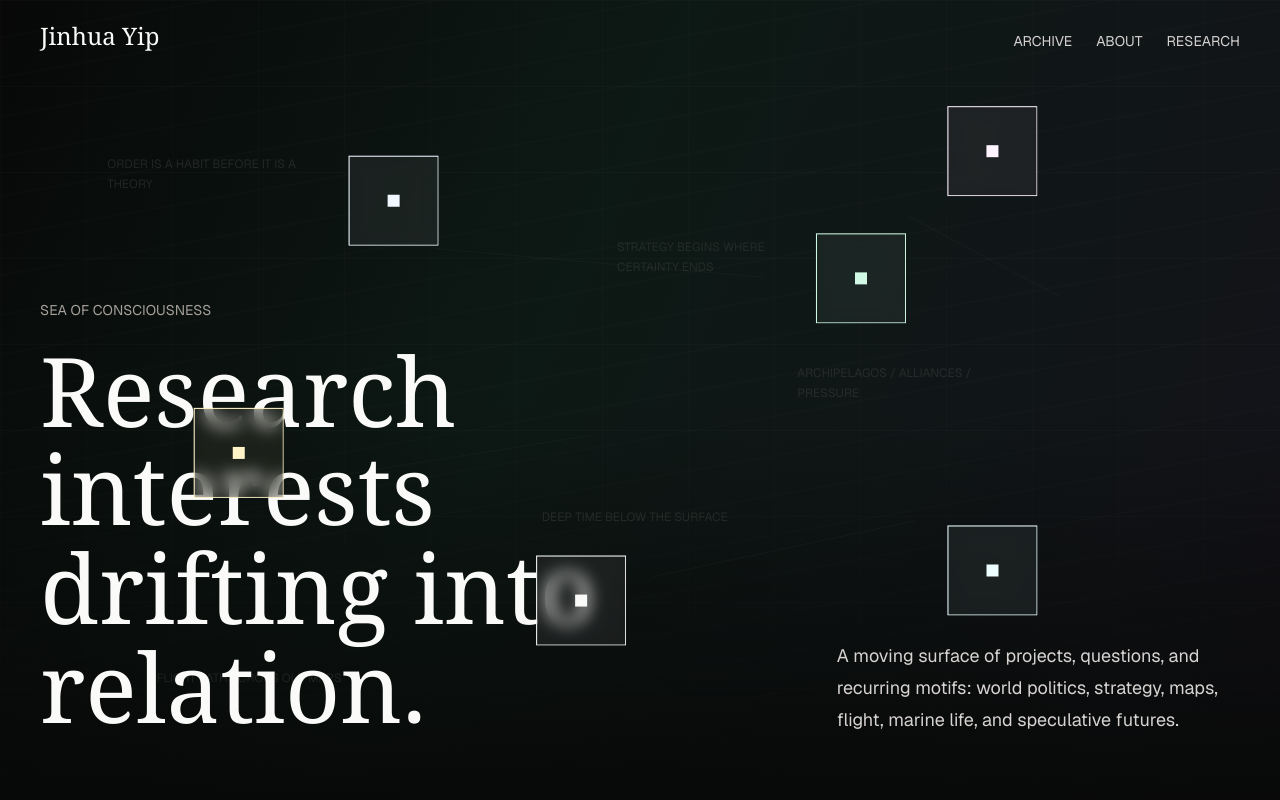
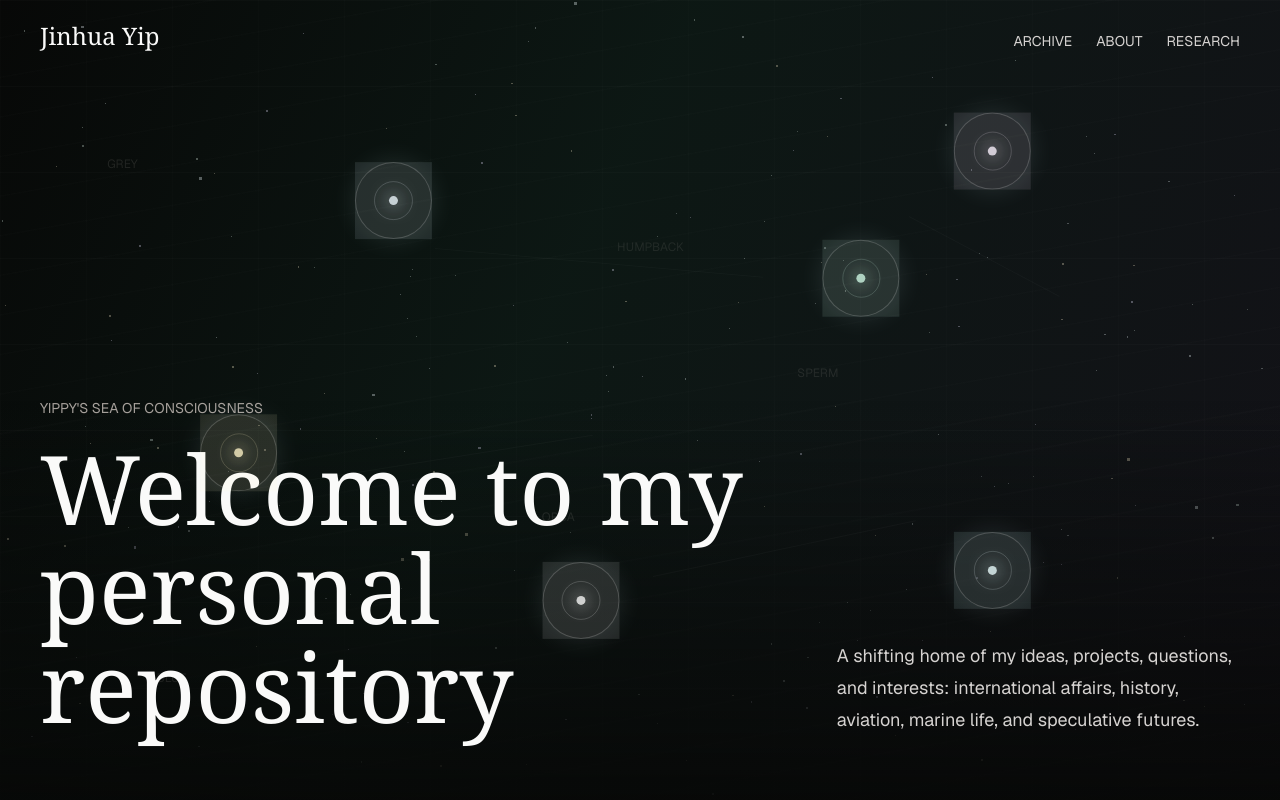
Before and after one commit to yippy141/Jinhua-portfolio, a Next.js app: page / in a window 1280 px wide. Built offline with nearby package versions, Linux system fonts and the light colour scheme.

Commit message:
Update node UI and refine homepage copy

```diff
--- a/app/page.tsx
+++ b/app/page.tsx
@@ -2,6 +2,7 @@
 
 import Link from "next/link";
 import { motion, useReducedMotion } from "motion/react";
+import dynamic from "next/dynamic";
 import { useState } from "react";
 
 type SeaNode = {
@@ -26,7 +27,7 @@ const nodes: SeaNode[] = [
   {
     id: "ir-worldview",
     label: "IR Worldview",
-    note: "Seven dimensions for reading world politics",
+    note: "map your worldview and how you understand international relations",
     href: "/projects/ir-worldview-inventory",
     top: "58%",
     left: "18%",
@@ -37,7 +38,7 @@ const nodes: SeaNode[] = [
   {
     id: "psii",
     label: "PSII",
-    note: "A research system still taking shape",
+    note: "an index that maps the degree of private sector influence in foreign policy",
     href: "/projects/psii",
     top: "34%",
     left: "68%",
@@ -47,8 +48,8 @@ const nodes: SeaNode[] = [
   },
   {
     id: "whales",
-    label: "Whales & Marine Life",
-    note: "Scale, sentience, ecology, the deep",
+    label: "Cetaceans",
+    note: "My favorite animals :)",
     top: "72%",
     left: "78%",
     drift: [-18, -18],
@@ -57,8 +58,8 @@ const nodes: SeaNode[] = [
   },
   {
     id: "aviation",
-    label: "Aviation & Flight Paths",
-    note: "Routes, altitude, risk, horizon",
+    label: "Transportation",
+    note: "planes, trains, and things that go boom",
     top: "24%",
     left: "30%",
     drift: [22, 20],
@@ -67,8 +68,8 @@ const nodes: SeaNode[] = [
   },
   {
     id: "cartography",
-    label: "Cartography",
-    note: "Maps as argument, memory, and power",
+    label: "Geography",
+    note: "atlases are my favorite books",
     top: "76%",
     left: "45%",
     drift: [14, -22],
@@ -77,8 +78,8 @@ const nodes: SeaNode[] = [
   },
   {
     id: "sci-fi-strategy",
-    label: "Sci-Fi/Strategy",
-    note: "Speculation as a way to test futures",
+    label: "Sci-Fi & Strategy",
+    note: "RTS, lore, and sci-fi",
     top: "18%",
     left: "78%",
     drift: [-20, 24],
@@ -89,31 +90,31 @@ const nodes: SeaNode[] = [
 
 const fragments = [
   {
-    text: "order is a habit before it is a theory",
+    text: "Grey",
     top: "20%",
     left: "8%",
     duration: 46,
   },
   {
-    text: "archipelagos / alliances / pressure",
+    text: "Sperm",
     top: "46%",
     left: "62%",
     duration: 52,
   },
   {
-    text: "flight paths cross old maps",
+    text: "Blue",
     top: "84%",
     left: "12%",
     duration: 58,
   },
   {
-    text: "deep time below the surface",
+    text: "Orca",
     top: "64%",
     left: "42%",
     duration: 50,
   },
   {
-    text: "strategy begins where certainty ends",
+    text: "Humpback",
     top: "30%",
     left: "48%",
     duration: 62,
@@ -127,6 +128,19 @@ const signalLines = [
   "left-[71%] top-[27%] w-[14%] rotate-[28deg]",
 ];
 
+const SeaConsciousnessScene = dynamic(
+  () =>
+    import("@/components/sea-consciousness-scene").then(
+      (module) => module.SeaConsciousnessScene,
+    ),
+  {
+    loading: () => null,
+    ssr: false,
+  },
+);
+
+const ENABLE_3D_SCENE = true;
+
 export default function Home() {
   const shouldReduceMotion = useReducedMotion();
   const [activeNode, setActiveNode] = useState<string | null>(null);
@@ -136,10 +150,13 @@ export default function Home() {
       id="main"
       className="relative isolate min-h-screen overflow-hidden bg-[#070807] text-stone-50"
     >
-      <div className="absolute inset-0 bg-[linear-gradient(115deg,rgba(7,8,7,1)_0%,rgba(13,25,21,1)_42%,rgba(20,18,25,1)_100%)]" />
-      <div className="absolute inset-0 opacity-40 [background-image:linear-gradient(rgba(250,250,248,0.055)_1px,transparent_1px),linear-gradient(90deg,rgba(250,250,248,0.035)_1px,transparent_1px)] [background-size:86px_86px]" />
-      <div className="absolute inset-0 opacity-30 [background-image:repeating-linear-gradient(170deg,transparent_0,transparent_36px,rgba(231,229,228,0.05)_37px,transparent_39px)]" />
-      <div className="absolute inset-x-0 bottom-0 h-1/2 bg-[linear-gradient(0deg,rgba(7,8,7,0.92)_0%,rgba(7,8,7,0)_100%)]" />
+      {ENABLE_3D_SCENE ? (
+        <SeaConsciousnessScene reduceMotion={Boolean(shouldReduceMotion)} />
+      ) : null}
+      <div className="pointer-events-none absolute inset-0 z-[-50] bg-[linear-gradient(115deg,rgba(7,8,7,1)_0%,rgba(13,25,21,0.92)_42%,rgba(20,18,25,0.9)_100%)]" />
+      <div className="pointer-events-none absolute inset-0 z-[-30] opacity-40 [background-image:linear-gradient(rgba(250,250,248,0.055)_1px,transparent_1px),linear-gradient(90deg,rgba(250,250,248,0.035)_1px,transparent_1px)] [background-size:86px_86px]" />
+      <div className="pointer-events-none absolute inset-0 z-[-20] opacity-30 [background-image:repeating-linear-gradient(170deg,transparent_0,transparent_36px,rgba(231,229,228,0.05)_37px,transparent_39px)]" />
+      <div className="pointer-events-none absolute inset-x-0 bottom-0 z-[-10] h-1/2 bg-[linear-gradient(0deg,rgba(7,8,7,0.92)_0%,rgba(7,8,7,0)_100%)]" />
 
       <header className="absolute inset-x-0 top-0 z-40">
         <div className="mx-auto flex w-full max-w-7xl flex-col gap-5 px-6 py-6 sm:px-8 lg:flex-row lg:items-end lg:justify-between lg:px-10">
@@ -170,15 +187,15 @@ export default function Home() {
         <div className="mx-auto grid w-full max-w-7xl gap-12 lg:grid-cols-[minmax(0,0.78fr)_minmax(24rem,0.42fr)] lg:items-end">
           <div>
             <p className="mb-6 text-sm uppercase leading-none text-stone-400">
-              Sea of Consciousness
+              Yippy&apos;s Sea of Consciousness
             </p>
             <h1 className="max-w-5xl font-serif text-5xl leading-[1.03] text-stone-50 sm:text-7xl lg:text-8xl">
-              Research interests drifting into relation.
+              Welcome to my personal repository
             </h1>
           </div>
           <p className="max-w-xl text-lg leading-8 text-stone-300">
-            A moving surface of projects, questions, and recurring motifs:
-            world politics, strategy, maps, flight, marine life, and speculative
+            A shifting home of my ideas, projects, questions, and interests:
+            international affairs, history, aviation, marine life, and speculative
             futures.
           </p>
         </div>
@@ -284,23 +301,25 @@ function SeaNodeMarker({
 
   const content = (
     <>
-      <span className="flex h-[clamp(2.75rem,7vw,5.75rem)] w-[clamp(2.75rem,7vw,5.75rem)] items-center justify-center border border-current bg-black/20 backdrop-blur-sm">
-        <span className="h-[clamp(0.375rem,0.95vw,0.75rem)] w-[clamp(0.375rem,0.95vw,0.75rem)] bg-current" />
+      <span className="relative flex h-[clamp(2.5rem,6vw,5rem)] w-[clamp(2.5rem,6vw,5rem)] items-center justify-center">
+        <span className="absolute inset-0 rounded-full border border-stone-100/20 bg-stone-100/[0.03] shadow-[0_0_28px_rgba(210,245,255,0.12)]" />
+        <span className="absolute h-1/2 w-1/2 rounded-full border border-current/25 opacity-70" />
+        <span className="h-[clamp(0.35rem,0.8vw,0.55rem)] w-[clamp(0.35rem,0.8vw,0.55rem)] rounded-full bg-current/80 shadow-[0_0_18px_currentColor]" />
       </span>
       <motion.span
-        className="pointer-events-none absolute left-1/2 top-[clamp(3.5rem,8.5vw,6.75rem)] w-[clamp(10rem,28vw,15rem)] max-w-[calc(100vw-2rem)] -translate-x-1/2 border border-stone-100/20 bg-[#070807]/85 px-[clamp(0.875rem,2vw,1.25rem)] py-[clamp(0.625rem,1.5vw,1rem)] text-stone-100 shadow-2xl shadow-black/40 backdrop-blur-md"
+        className="pointer-events-none absolute left-1/2 top-[clamp(3.4rem,8vw,6rem)] w-[clamp(10rem,26vw,15rem)] max-w-[calc(100vw-2rem)] -translate-x-1/2 text-center [text-shadow:0_1px_18px_rgba(0,0,0,0.72)]"
         initial={false}
         animate={
           isActive
             ? { opacity: 1, y: 0 }
-            : { opacity: 0, y: shouldReduceMotion ? 0 : -6 }
+            : { opacity: 0, y: shouldReduceMotion ? 0 : -4 }
         }
-        transition={{ duration: 0.24, ease: "easeOut" }}
+        transition={{ duration: 0.28, ease: "easeOut" }}
       >
-        <span className="block font-serif text-[clamp(1rem,2.1vw,1.35rem)] leading-tight">
+        <span className="block font-serif text-[clamp(1rem,2vw,1.3rem)] leading-tight text-stone-50">
           {node.label}
         </span>
-        <span className="mt-2 block text-[clamp(0.75rem,1.45vw,0.9rem)] leading-6 text-stone-300">
+        <span className="mt-2 block text-[clamp(0.75rem,1.35vw,0.88rem)] leading-5 text-stone-300/80">
           {node.note}
         </span>
       </motion.span>
--- /dev/null
+++ b/components/sea-consciousness-scene.tsx
@@ -0,0 +1,138 @@
+"use client";
+
+import { Canvas, useFrame } from "@react-three/fiber";
+import { Component, useMemo, useRef, type ReactNode } from "react";
+import * as THREE from "three";
+
+type SeaConsciousnessSceneProps = {
+  reduceMotion: boolean;
+};
+
+const PARTICLE_COUNT = 360;
+
+export function SeaConsciousnessScene({
+  reduceMotion,
+}: SeaConsciousnessSceneProps) {
+  return (
+    <SceneErrorBoundary>
+      <div
+        aria-hidden="true"
+        className="pointer-events-none absolute inset-0 opacity-70"
+        style={{ zIndex: -40 }}
+      >
+        <Canvas
+          fallback={null}
+          frameloop={reduceMotion ? "demand" : "always"}
+          dpr={[1, 1.5]}
+          camera={{ position: [0, 0, 7], fov: 48 }}
+          gl={{
+            alpha: true,
+            antialias: false,
+            powerPreference: "low-power",
+          }}
+          onCreated={({ gl, scene }) => {
+            gl.setClearColor("#000000", 0);
+            scene.fog = new THREE.FogExp2("#07100f", 0.055);
+          }}
+        >
+          <ParticleField reduceMotion={reduceMotion} />
+        </Canvas>
+      </div>
+    </SceneErrorBoundary>
+  );
+}
+
+function ParticleField({ reduceMotion }: SeaConsciousnessSceneProps) {
+  const pointsRef = useRef<THREE.Points>(null);
+  const geometry = useMemo(() => {
+    const random = createSeededRandom(42);
+    const positions = new Float32Array(PARTICLE_COUNT * 3);
+    const colors = new Float32Array(PARTICLE_COUNT * 3);
+    const palette = [
+      new THREE.Color("#d8f7ff"),
+      new THREE.Color("#b8d9c6"),
+      new THREE.Color("#f0d79f"),
+      new THREE.Color("#c9c3ff"),
+    ];
+
+    for (let index = 0; index < PARTICLE_COUNT; index += 1) {
+      const positionIndex = index * 3;
+      const depth = random();
+      const spread = 4.2 + depth * 4.8;
+      const color = palette[Math.floor(random() * palette.length)];
+
+      positions[positionIndex] = (random() - 0.5) * spread * 2.2;
+      positions[positionIndex + 1] = (random() - 0.5) * spread * 1.25;
+      positions[positionIndex + 2] = (random() - 0.5) * 7.5;
+
+      colors[positionIndex] = color.r;
+      colors[positionIndex + 1] = color.g;
+      colors[positionIndex + 2] = color.b;
+    }
+
+    const fieldGeometry = new THREE.BufferGeometry();
+    fieldGeometry.setAttribute(
+      "position",
+      new THREE.Float32BufferAttribute(positions, 3),
+    );
+    fieldGeometry.setAttribute(
+      "color",
+      new THREE.Float32BufferAttribute(colors, 3),
+    );
+
+    return fieldGeometry;
+  }, []);
+
+  useFrame((state, delta) => {
+    if (reduceMotion || !pointsRef.current) {
+      return;
+    }
+
+    pointsRef.current.rotation.y += delta * 0.012;
+    pointsRef.current.rotation.x = Math.sin(state.clock.elapsedTime * 0.045) * 0.04;
+    pointsRef.current.position.y =
+      Math.sin(state.clock.elapsedTime * 0.075) * 0.045;
+  });
+
+  return (
+    <points ref={pointsRef} geometry={geometry}>
+      <pointsMaterial
+        vertexColors
+        transparent
+        depthWrite={false}
+        opacity={0.58}
+        size={0.026}
+        sizeAttenuation
+        blending={THREE.AdditiveBlending}
+      />
+    </points>
+  );
+}
+
+function createSeededRandom(seed: number) {
+  let value = seed;
+
+  return () => {
+    value = (value * 16807) % 2147483647;
+    return (value - 1) / 2147483646;
+  };
+}
+
+class SceneErrorBoundary extends Component<
+  { children: ReactNode },
+  { hasError: boolean }
+> {
+  state = { hasError: false };
+
+  static getDerivedStateFromError() {
+    return { hasError: true };
+  }
+
+  render() {
+    if (this.state.hasError) {
+      return null;
+    }
+
+    return this.props.children;
+  }
+}
--- a/package.json
+++ b/package.json
@@ -9,10 +9,13 @@
     "lint": "eslint"
   },
   "dependencies": {
+    "@react-three/drei": "^10.7.7",
+    "@react-three/fiber": "^9.6.1",
     "motion": "^12.38.0",
     "next": "16.2.4",
     "react": "19.2.4",
-    "react-dom": "19.2.4"
+    "react-dom": "19.2.4",
+    "three": "^0.184.0"
   },
   "devDependencies": {
     "@tailwindcss/postcss": "^4",
```
Also changed, not shown: 1 other file (tests, documents, lock files or other folders). Lines whose indentation alone changed are shown as unchanged.
